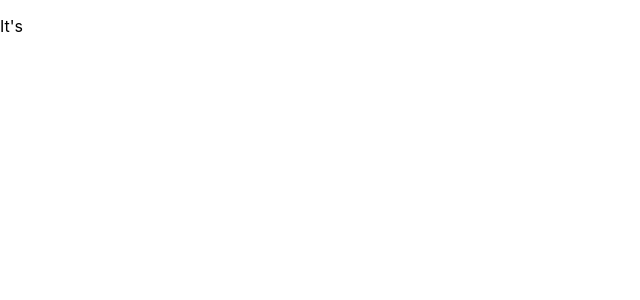
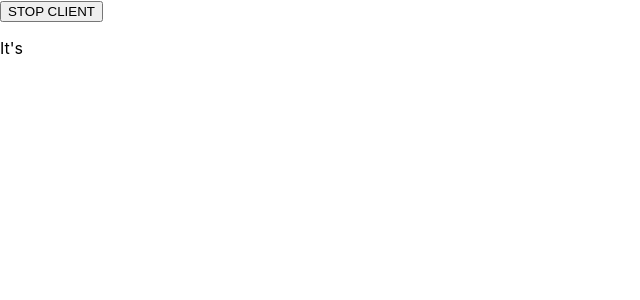
Before and after one commit to ghuong/group-chat-client, a React (Create React App) app: page / in a window 1280 px wide. Shown: the top 300 px of the page, without its empty margins (0-640 px from the left). Built offline with nearby package versions, Linux system fonts and the light colour scheme.

Commit message:
Refactor client into own component, and clean up socketIo effect

```diff
--- a/src/App.js
+++ b/src/App.js
@@ -1,20 +1,18 @@
-import React, { useState, useEffect } from "react";
-import socketIOClient from "socket.io-client";
-const ENDPOINT = "http://localhost:4001";
+import React, { useState } from "react";
+import ClientComponent from "./components/ClientComponent";
 
 const App = () => {
-  const [response, setResponse] = useState("");
+  const [shouldLoadClient, setShouldLoadClient] = useState(true);
 
-  useEffect(() => {
-    const socket = socketIOClient(ENDPOINT);
-    socket.on("FromAPI", (data) => {
-      setResponse(data);
-    });
-  }, []);
   return (
-    <p>
-      It's <time dateTime={response}>{response}</time>
-    </p>
+    <>
+      {/* LOAD OR UNLOAD CLIENT */}
+      <button onClick={() => setShouldLoadClient((prevState) => !prevState)}>
+        {shouldLoadClient ? "STOP CLIENT" : "START CLIENT"}
+      </button>
+      {/* SOCKET IO CLIENT */}
+      {shouldLoadClient ? <ClientComponent /> : null}
+    </>
   );
 };
 
--- /dev/null
+++ b/src/components/ClientComponent.js
@@ -0,0 +1,25 @@
+import React, { useState, useEffect } from "react";
+import socketIOClient from "socket.io-client";
+const ENDPOINT = "http://localhost:4001";
+
+const ClientComponent = () => {
+  const [response, setResponse] = useState("");
+
+  useEffect(() => {
+    const socket = socketIOClient(ENDPOINT);
+    socket.on("FromAPI", (data) => {
+      setResponse(data);
+    });
+
+    // CLEAN UP EFFECT
+    return () => socket.disconnect();
+  }, []);
+
+  return (
+    <p>
+      It's <time dateTime={response}>{response}</time>
+    </p>
+  );
+};
+
+export default ClientComponent;
```
